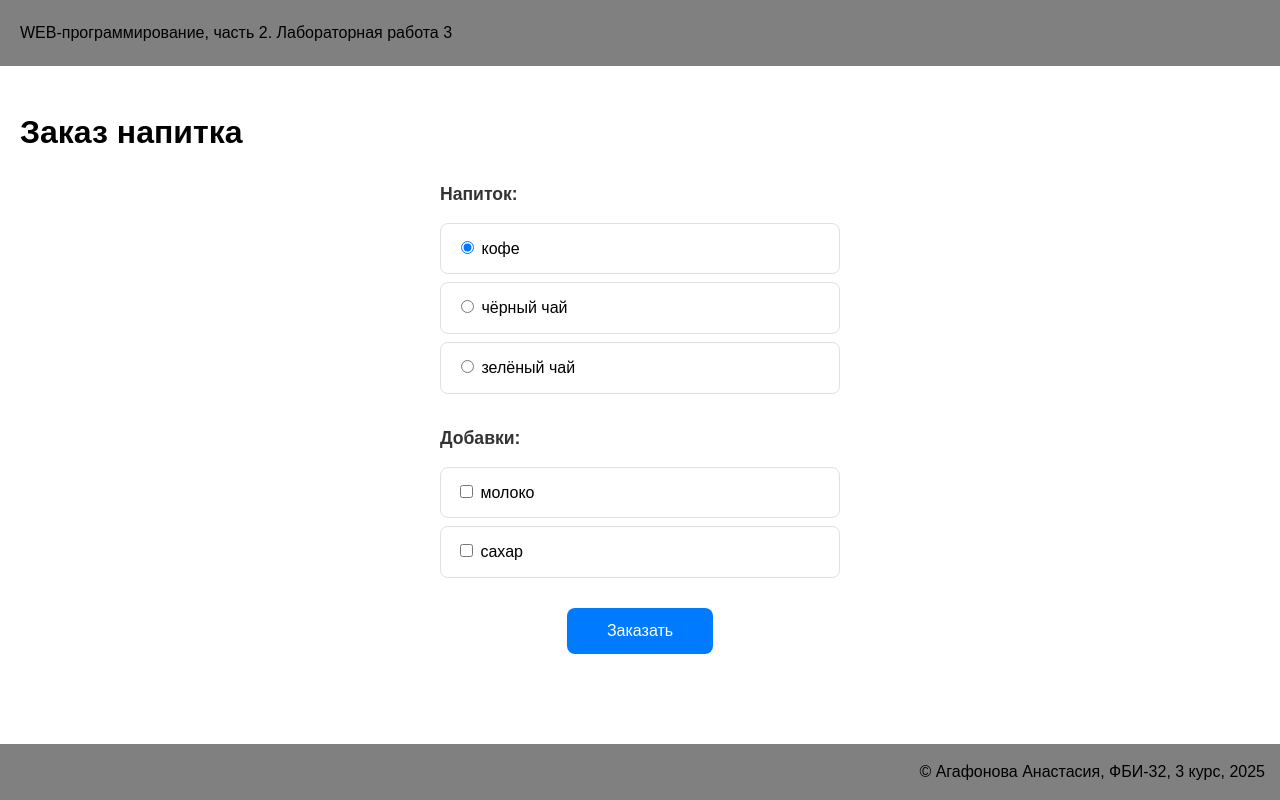
After one commit to anastasiaagafonova/web-back-labs, a Flask app: template templates/lab3/order.html in a window 1280 px wide. The commit adds this page. Run offline with Flask 3, Linux system fonts and the light colour scheme; the template is opened without the code that fills it, so the values that code supplies are empty.

Commit message:
заказ напитка

```diff
--- a/templates/lab3/lab3.html
+++ b/templates/lab3/lab3.html
@@ -13,5 +13,6 @@
         <li><a href="/lab3/cookie">Куки</a></li>
         <li><a href="/lab3/del_cookie">Удалить куки</a></li>
         <li><a href="/lab3/form1">Форма</a></li>
+        <li><a href="/lab3/order">Заказ напитка</a></li>
     </ol>
 {% endblock %}
--- /dev/null
+++ b/templates/lab3/order.html
@@ -0,0 +1,93 @@
+{% extends "base.html" %}
+{% block lab %}Лабораторная работа 3{% endblock %}
+
+{% block main %}
+    <h1>Заказ напитка</h1>
+
+    <form action="/lab3/pay" class="order-form">
+        <div class="form-section">
+            <div class="section-title">Напиток:</div>
+            <label class="option">
+                <input type="radio" value="cofee" name="drink" checked>
+                кофе
+            </label>
+            <label class="option">
+                <input type="radio" value="black-tea" name="drink">
+                чёрный чай
+            </label>
+            <label class="option">
+                <input type="radio" value="green-tea" name="drink">
+                зелёный чай
+            </label>
+        </div>
+
+        <div class="form-section">
+            <div class="section-title">Добавки:</div>
+            <label class="option">
+                <input type="checkbox" name="milk">
+                молоко
+            </label>
+            <label class="option">
+                <input type="checkbox" name="sugar">
+                сахар
+            </label>
+        </div>
+
+        <div class="form-actions">
+            <button type="submit">Заказать</button>
+        </div>
+    </form>
+
+    <style>
+        .order-form {
+            max-width: 400px;
+            margin: 0 auto;
+        }
+
+        .form-section {
+            margin-bottom: 30px;
+        }
+
+        .section-title {
+            font-weight: 600;
+            margin-bottom: 15px;
+            color: #333;
+            font-size: 1.1em;
+        }
+
+        .option {
+            display: block;
+            padding: 12px 15px;
+            margin: 8px 0;
+            border: 1px solid #e0e0e0;
+            border-radius: 8px;
+            cursor: pointer;
+            transition: all 0.2s;
+        }
+
+        .option:hover {
+            border-color: #007bff;
+            background: #f8f9fa;
+        }
+
+        .form-actions {
+            text-align: center;
+            margin-top: 30px;
+        }
+
+        .form-actions button {
+            padding: 14px 40px;
+            background: #007bff;
+            color: white;
+            border: none;
+            border-radius: 8px;
+            font-size: 16px;
+            cursor: pointer;
+            transition: background 0.2s;
+        }
+
+        .form-actions button:hover {
+            background: #0056b3;
+        }
+    </style>
+{% endblock %}
```
Also changed, not shown: templates/lab3/pay.html (added, +112 -0 lines), templates/lab3/success.html (added, +44 -0 lines).
